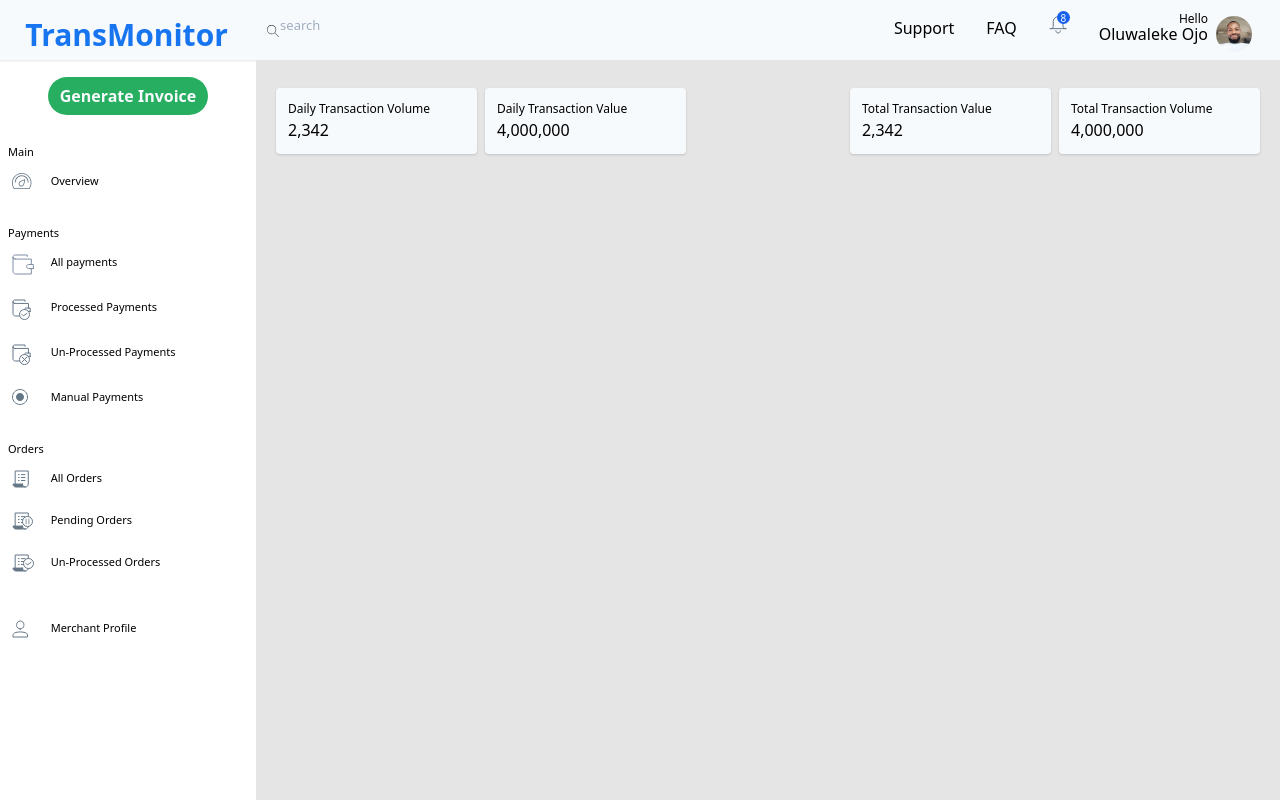
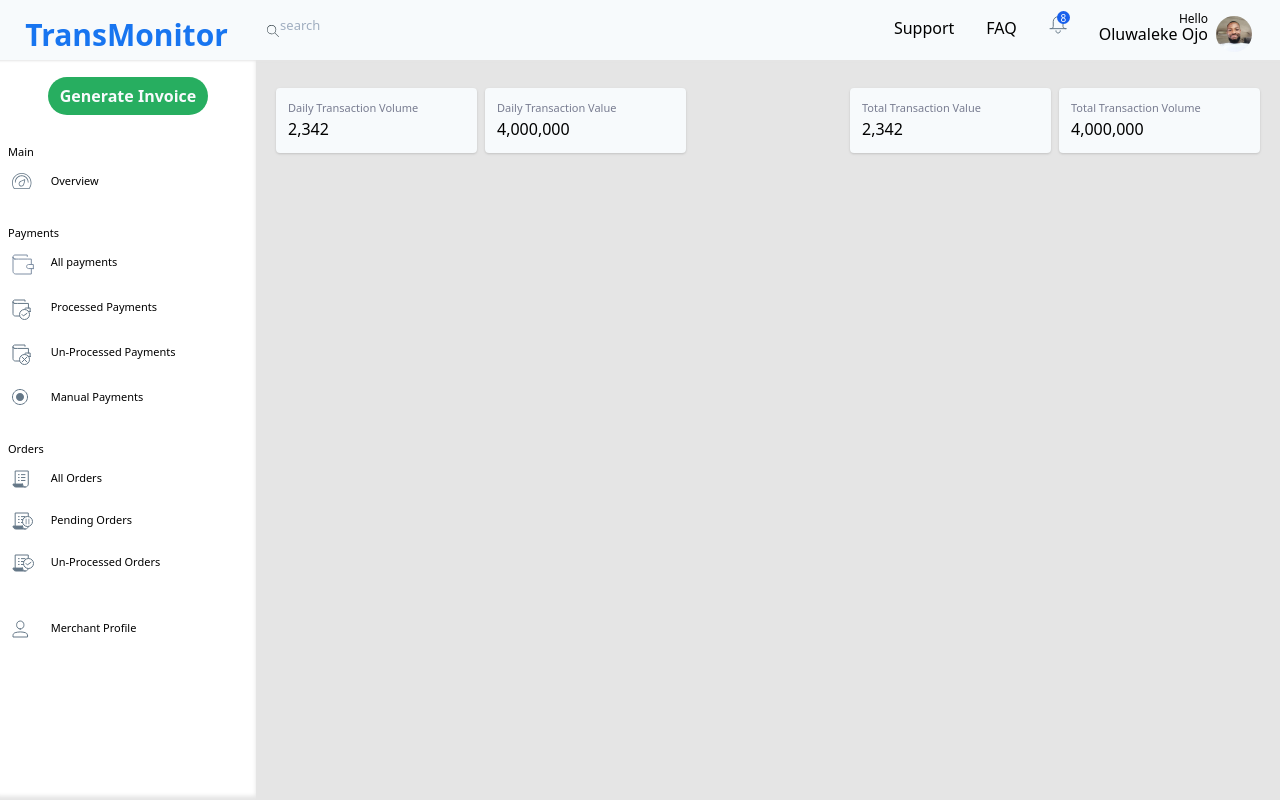
Before and after one commit to limistah/minttechtest, a Gatsby site: page / in a window 1280 px wide. Built offline with nearby package versions, Linux system fonts and the light colour scheme; Gatsby itself is replaced by a stand-in of ours.

Commit message:
Ready for insights

```diff
--- a/src/pages/index.css
+++ b/src/pages/index.css
@@ -724,6 +724,7 @@
   width: 256px;
   min-height: calc(100vh - 60px);
   max-height: 1100px;
+  box-shadow: inset -2px -6px 4px -2px #e5e5e5;
 }
 
 .btn {
@@ -868,11 +869,16 @@
 }
 
 .info-box-title,
-info-box-value {
+.info-box-value {
   display: block;
-  font-size: 12px;
+}
+
+.info-box-title {
+  color: #787c90;
+  font-size: 11px;
 }
 
 info-box-value {
   font-weight: 700;
+  font-size: 18px;
 }
--- a/src/styles/main.css
+++ b/src/styles/main.css
@@ -95,6 +95,7 @@
   width: 256px;
   min-height: calc(100vh - 60px);
   max-height: 1100px;
+  box-shadow: inset -2px -6px 4px -2px #e5e5e5;
 }
 
 .btn {
@@ -198,11 +199,16 @@
 }
 
 .info-box-title,
-info-box-value {
+.info-box-value {
   display: block;
-  font-size: 12px;
+}
+
+.info-box-title {
+  color: #787c90;
+  font-size: 11px;
 }
 
 info-box-value {
   @apply font-bold;
+  font-size: 18px;
 }
```
